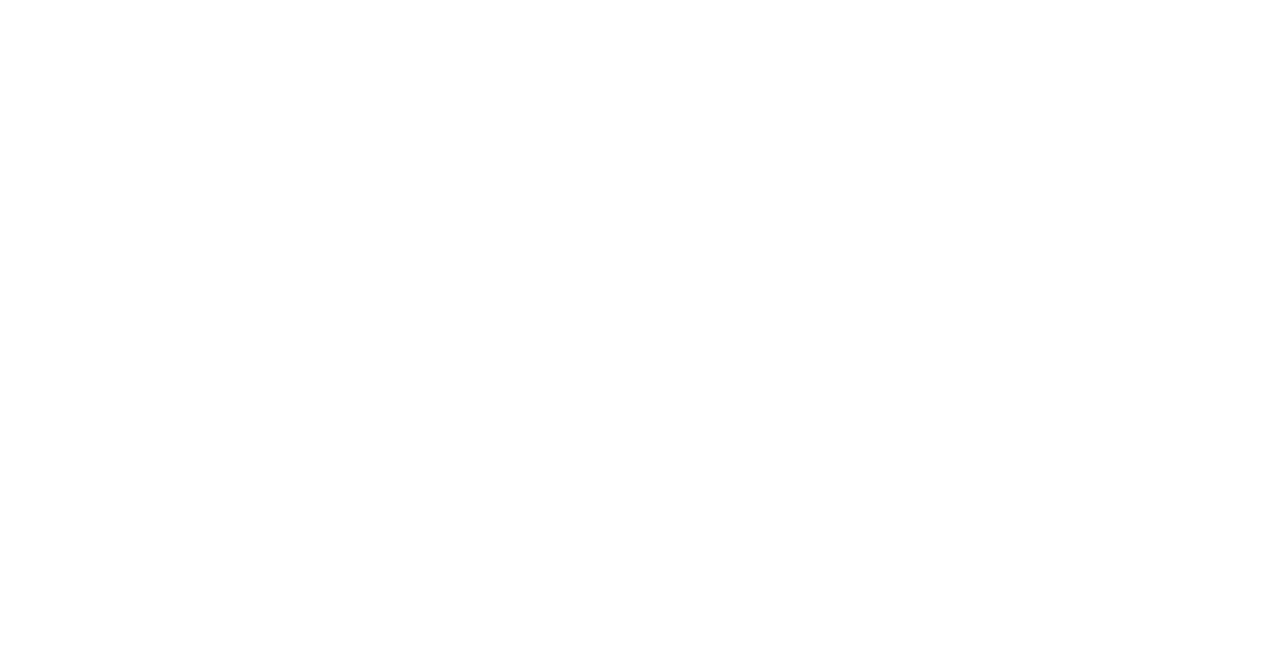
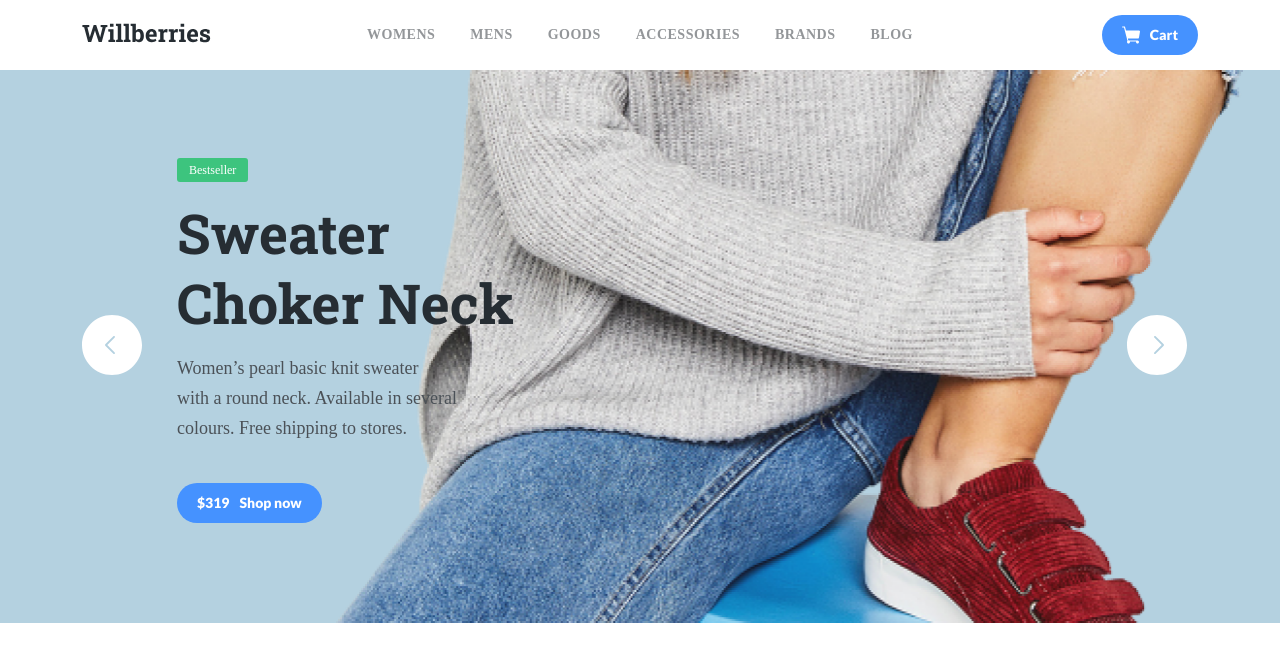
Before and after one commit to AleksandrZapolskiy/will-berries, a plain HTML site: page index.html in a window 1280 px wide. Drawn offline with Linux system fonts and the light colour scheme.

Commit message:
add slider section

```diff
--- /dev/null
+++ b/css/style.scss
@@ -0,0 +1,92 @@
+* {
+    margin: 0;
+    padding: 0;
+    box-sizing: border-box;
+}
+
+.body {
+    font-family: 'Lato', sans-serif;
+}
+
+button {
+    border: none;
+    background: none;
+}
+
+.label {
+    background-color: #3DC47E;
+    padding: 5px 12px;
+    border-radius: 3px;
+    font-size: 12px;
+    line-height: 15px;
+    color: #FFFFFF;
+}
+
+.header {
+    padding: 15px 0;
+    background-color: #FFFFFF;
+}
+
+.nav {
+    &__item {
+        list-style-type: none;
+    }
+
+    &__link {
+        text-decoration: none;
+        font-weight: 900;
+        font-size: 14px;
+        line-height: 20px;
+        letter-spacing: 0.5px;
+        color: #939699;
+        text-transform: uppercase;
+    }
+}
+
+.button {
+    background-color: #4592FF;
+    border-radius: 20px;
+    padding: 10px 20px;
+
+    color: #FFFFFF;
+    font-weight: 900;
+    font-size: 14px;
+    line-height: 20px;
+    font-family: 'Lato', sans-serif;
+
+    display: flex;
+    align-items: center;
+    justify-content: center;
+    gap: 10px;
+}
+
+.slider {
+    position: relative;
+    padding: 90px 0 100px;
+    background: #B4D1E0 url('../image/image-064.png') no-repeat center right 10% / contain;
+
+    &__title {
+        font-weight: 700;
+        font-size: 55px;
+        line-height: 70px;
+        color: #262D33;
+        font-family: 'Roboto Slab', sans-serif;
+        margin: 20px 0 15px;
+    }
+
+    &__desc {
+        font-weight: 400;
+        font-size: 18px;
+        line-height: 30px;
+        color: #4B5157;
+        max-width: 335px;
+        margin-bottom: 40px;
+    }
+
+    &__nav {
+        position: absolute;
+        width: 100%;
+        top: 50%;
+        transform: translateY(-50%);
+    }
+}
--- a/index.html
+++ b/index.html
@@ -4,9 +4,88 @@
     <meta charset="UTF-8">
     <meta http-equiv="X-UA-Compatible" content="IE=edge">
     <meta name="viewport" content="width=device-width, initial-scale=1.0">
-    <title>Document</title>
+    <link rel="stylesheet" href="css/bootstrap-grid.min.css">
+    <link rel="stylesheet" href="css/style.css">
+    <title>Will Berries</title>
+    <link rel="preconnect" href="https://fonts.googleapis.com">
+    <link rel="preconnect" href="https://fonts.gstatic.com" crossorigin>
+    <link href="https://fonts.googleapis.com/css2?family=Lato:wght@400;900&family=Roboto+Slab:wght@700&display=swap" rel="stylesheet">
 </head>
 <body>
+    <header class="header">
+        <div class="container">
+            <div class="row d-flex justify-content-between align-items-center">
+                <div class="col-2">
+                    <a class="logo" href="/">
+                        <img class="logo__image" src="image/logo.svg" alt="logo">
+                    </a>
+                </div>
+                <div class="col-6">
+                    <nav class="nav" >
+                        <ul class="nav__list d-flex justify-content-between" >
+                            <li class="nav__item" >
+                                <a class="nav__link" href="#">Womens</a>
+                            </li>
+                            <li class="nav__item" >
+                                <a class="nav__link" href="#">Mens</a>
+                            </li>
+                            <li class="nav__item" >
+                                <a class="nav__link" href="#">Goods</a>
+                            </li>
+                            <li class="nav__item" >
+                                <a class="nav__link" href="#">Accessories</a>
+                            </li>
+                            <li class="nav__item" >
+                                <a class="nav__link" href="#">Brands</a>
+                            </li>
+                            <li class="nav__item" >
+                                <a class="nav__link" href="#">Blog</a>
+                            </li>
+                        </ul>
+                    </nav>
+                </div>
+                <div class="col-2 d-flex justify-content-end">
+                    <button class="button">
+                        <img src="image/cart.svg" alt="cart">
+                        <span>Cart</span>
 
+                    </button>
+                </div>
+
+            </div>
+        </div>
+    </header>
+
+    <section class="slider">
+        <div class="container">
+            <div class="row">
+                <div class="col-4 offset-1">
+                    <span class="label">Bestseller</span>
+
+                    <h1 class="slider__title">Sweater Choker Neck </h1>
+
+                    <p class="slider__desc">Women’s pearl basic knit sweater with a round neck. Available in several colours. Free shipping to stores.</p>
+
+                    <button class="button">
+                        <span>$319</span>
+                        <span>Shop now</span>
+                    </button>
+                </div>
+            </div>
+        </div>
+
+        <div class="slider__nav">
+            <div class="container">
+                <div class="row justify-content-between">
+                    <div class="col-1">
+                        <img src="image\slide-prev.svg" alt="">
+                    </div>
+                    <div class="col-1">
+                        <img src="image\slide-next.svg" alt="">
+                    </div>
+                </div>
+            </div>
+        </div>
+    </section>
 </body>
 </html>
```
Also changed, not shown: css/bootstrap-grid.min.css (added), css/style.css (added), image/cart.svg (added), image/image-064.png (added), image/logo.svg (added), image/slide-next.svg (added), image/slide-prev.svg (added), 3 other files.
